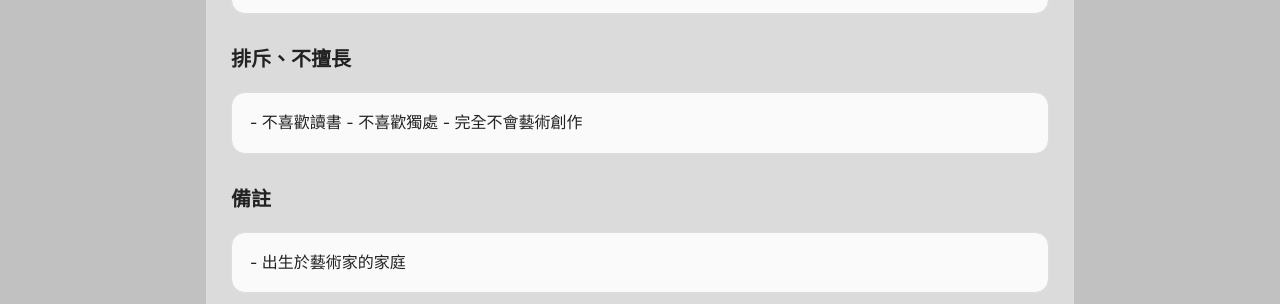
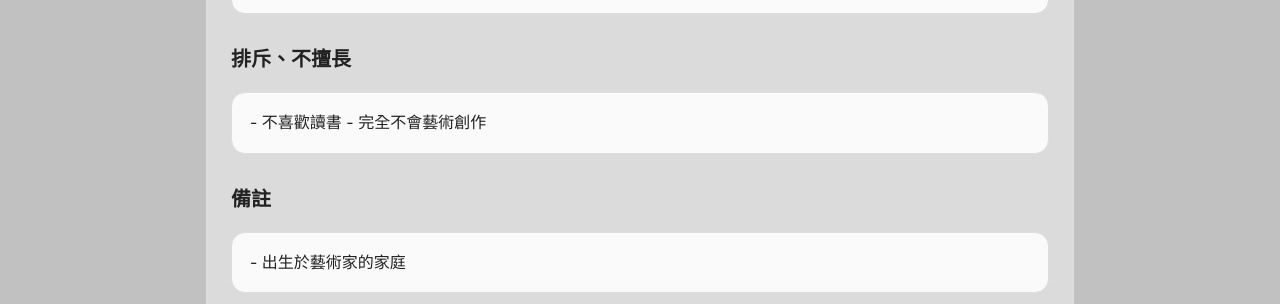
Before and after one commit to yoyoseal/char-archive, a Jekyll site: the page built from _characters/sakura.md, in a window 1280 px wide. Shown: the part 1381-1685 px from the top of the page. Built offline with Jekyll 4.4.1, drawn with Linux system fonts in a browser that asks for light colours.

Commit message:
Update sakura.md

```diff
--- a/_characters/sakura.md
+++ b/_characters/sakura.md
@@ -62,7 +62,6 @@ order: 100
 ## 排斥、不擅長
 <div class="card">
 -  不喜歡讀書
--  不喜歡獨處
 -  完全不會藝術創作
 </div>
 
```
